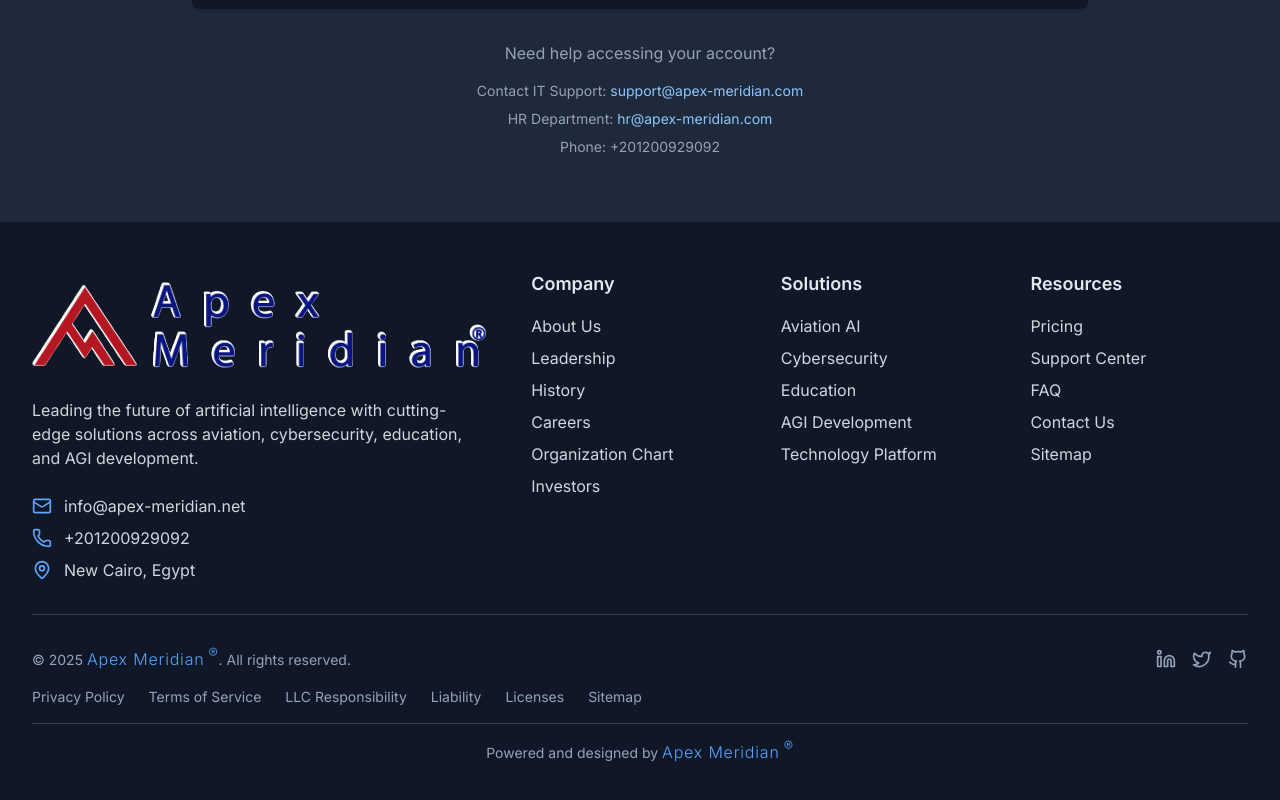
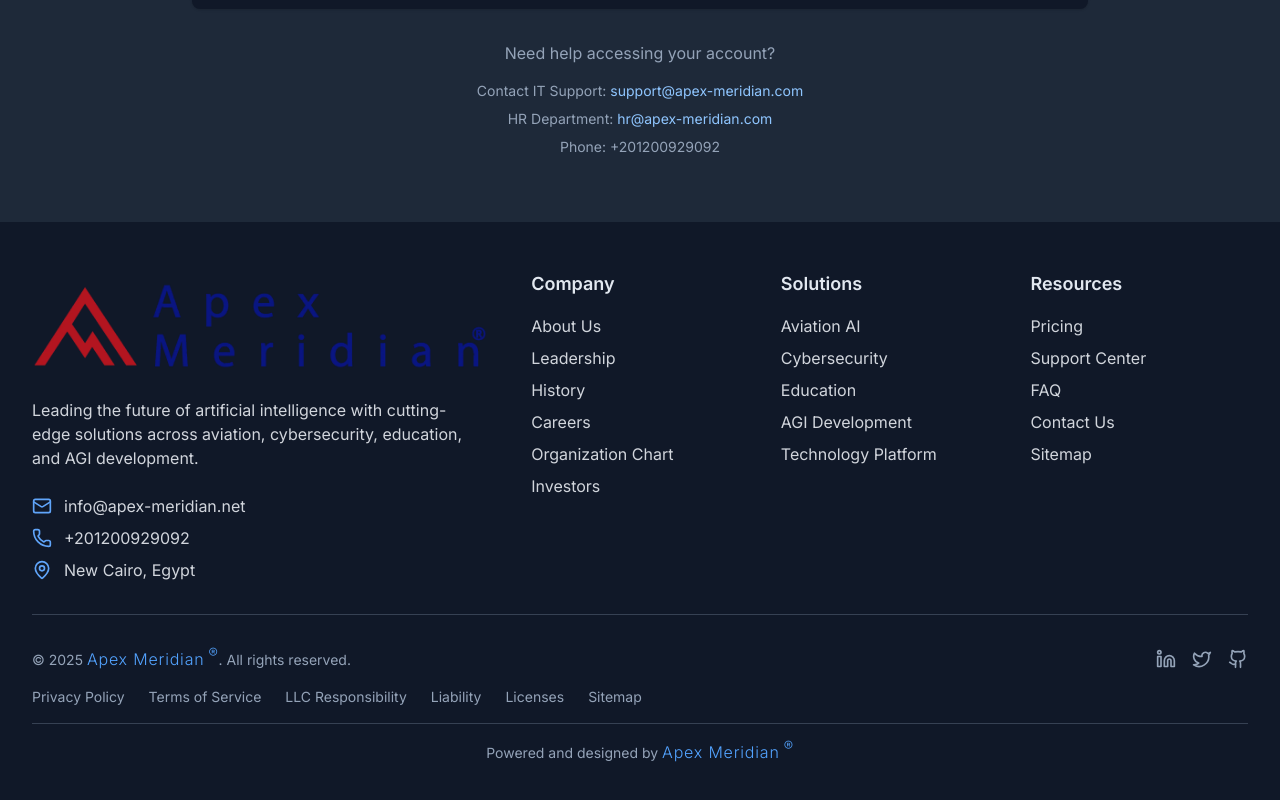
Before and after one commit to cptamrgaber/apex-meridian.com, a Next.js app: page /employees/login in a window 1280 px wide. Shown: the part 1134-1934 px from the top of the page. Built offline with nearby package versions, Linux system fonts and the light colour scheme.

Commit message:
Remove white drop-shadow from footer logo for cleaner appearance

```diff
--- a/src/components/Footer.tsx
+++ b/src/components/Footer.tsx
@@ -22,7 +22,6 @@
                 height={112}
                 className="h-28 w-auto object-contain"
                 style={{
-                  filter: 'drop-shadow(0.5px 0.5px 0 white) drop-shadow(-0.5px -0.5px 0 white) drop-shadow(0.5px -0.5px 0 white) drop-shadow(-0.5px 0.5px 0 white)',
                   aspectRatio: 'auto'
                 }}
               />
```
